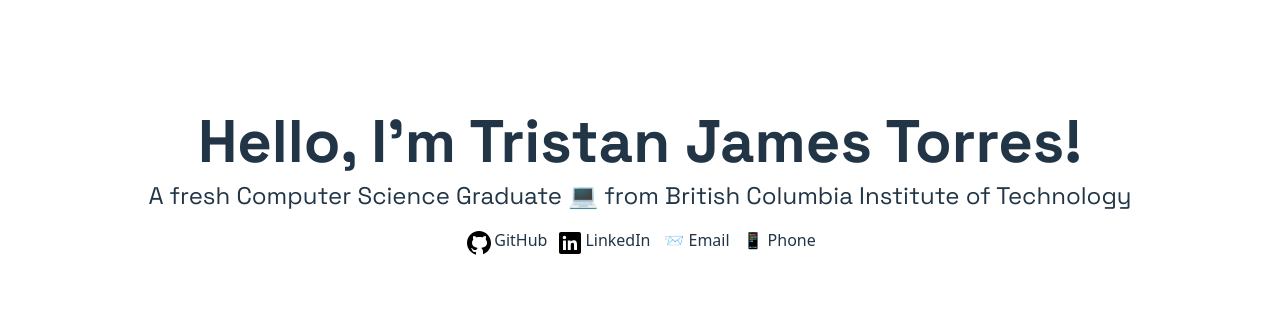
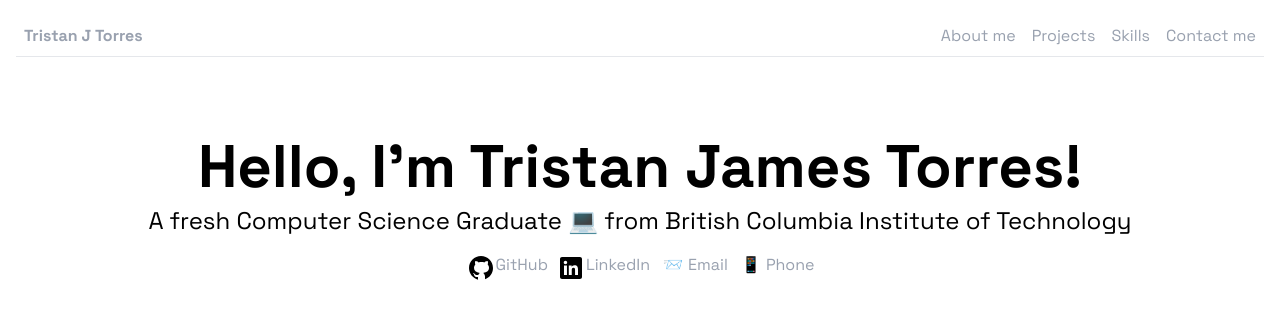
Before and after one commit to Tris002xx/TristanPersonalWebsite, a React (Vite) app: page / in a window 1280 px wide. Shown: the top 318 px of the page. Built offline with nearby package versions, Linux system fonts and the light colour scheme; what tailwindcss-animated would draw is missing.

Commit message:
toggling between pages through nav works

```diff
--- a/components/Header.tsx
+++ b/components/Header.tsx
@@ -1,13 +1,49 @@
-const Header = () => {
+interface HeaderProps {
+  pageChanger: (
+    newPage: "Landing" | "AboutMe" | "Projects" | "Skills" | "ContactMe"
+  ) => void;
+}
+
+const Header = ({ pageChanger }: HeaderProps) => {
   return (
-    <nav>
-      <menu className="flex gap-2 p-2 bg-gray-200 text-black">
-        <span>Tris</span>
-        <span>About me</span>
-        <span>Projects</span>
-        <span>Skills</span>
-        <span>Contact me</span>
-      </menu>
+    <nav className="flex flex-col border-b-1 border-gray-200 p-2 text-black md:flex-row md:justify-between">
+      <h1 className="space-grotesk-h1 text-gray-400 hover:text-black flex">
+        <button onClick={() => pageChanger("Landing")}>Tristan J Torres</button>
+      </h1>
+      <ul className="flex flex-col md:flex-row gap-4">
+        <li>
+          <button
+            onClick={() => pageChanger("AboutMe")}
+            className="space-grotesk-a text-gray-400 hover:text-black flex"
+          >
+            About me
+          </button>
+        </li>
+        <li>
+          <button
+            onClick={() => pageChanger("Projects")}
+            className="space-grotesk-a text-gray-400 hover:text-black flex"
+          >
+            Projects
+          </button>
+        </li>
+        <li>
+          <button
+            onClick={() => pageChanger("Skills")}
+            className="space-grotesk-a text-gray-400 hover:text-black flex"
+          >
+            Skills
+          </button>
+        </li>
+        <li>
+          <button
+            onClick={() => pageChanger("ContactMe")}
+            className="space-grotesk-a text-gray-400 hover:text-black flex"
+          >
+            Contact me
+          </button>
+        </li>
+      </ul>
     </nav>
   );
 };
--- a/components/Landing.tsx
+++ b/components/Landing.tsx
@@ -13,7 +13,10 @@ const Landing = () => {
       </h2>
 
       <nav className="p-2 m-auto flex flex-col gap-2 md:flex-row">
-        <a href="" className="space-grotesk-atext-gray-700 flex">
+        <a
+          href=""
+          className="space-grotesk-a text-gray-400 hover:text-black flex"
+        >
           <svg
             xmlns="http://www.w3.org/2000/svg"
             x="0px"
@@ -26,7 +29,10 @@ const Landing = () => {
           </svg>
           GitHub
         </a>
-        <a href="" className="space-grotesk-atext-gray-700 flex">
+        <a
+          href=""
+          className="space-grotesk-a text-gray-400 hover:text-black flex"
+        >
           <svg
             xmlns="http://www.w3.org/2000/svg"
             x="0px"
@@ -39,11 +45,17 @@ const Landing = () => {
           </svg>
           LinkedIn
         </a>
-        <a href="" className="space-grotesk-atext-gray-700 flex">
+        <a
+          href=""
+          className="space-grotesk-a text-gray-400 hover:text-black flex"
+        >
           <span className="w-[30px]">📨</span>
           Email
         </a>
-        <a href="" className="space-grotesk-atext-gray-700 flex">
+        <a
+          href=""
+          className="space-grotesk-a text-gray-400 hover:text-black flex"
+        >
           <span className="w-[30px]">📱</span>
           Phone
         </a>
--- a/src/App.css
+++ b/src/App.css
@@ -31,7 +31,7 @@
   /* max-width: 1280px; */
   max-width: 100;
   margin: 0 auto;
-  padding: 2rem;
+  padding: 1rem;
   text-align: center;
 }
 
--- a/src/App.tsx
+++ b/src/App.tsx
@@ -1,44 +1,36 @@
-// import { useState } from "react";
+import { useState } from "react";
 import "./App.css";
 import Header from "../components/Header";
+import Landing from "../components/Landing";
 import AboutMe from "../components/AboutMe";
-import Landing from "../components/Landing";
 import Projects from "../components/Projects";
 import Skills from "../components/Skills";
 import ContactMe from "../components/ContactMe";
 
 function App() {
-  // const [count, setCount] = useState(0);
+  const [page, setPage] = useState<
+    "Landing" | "AboutMe" | "Projects" | "Skills" | "ContactMe"
+  >("Landing");
 
+  const togglePage = (
+    newPage: "Landing" | "AboutMe" | "Projects" | "Skills" | "ContactMe"
+  ) => {
+    setPage((prev) => (prev = newPage));
+  };
   return (
     <>
-      {/* <Header></Header> */}
-      <Landing></Landing>
-      {/* <AboutMe></AboutMe>
-      <Projects></Projects>
-      <Skills></Skills>
-      <ContactMe></ContactMe> */}
-
-      {/* <div>
-        <a href="https://vite.dev" target="_blank">
-          <img src={viteLogo} className="logo" alt="Vite logo" />
-        </a>
-        <a href="https://react.dev" target="_blank">
-          <img src={reactLogo} className="logo react" alt="React logo" />
-        </a>
-      </div>
-      <h1>Vite + React</h1>
-      <div className="card">
-        <button onClick={() => setCount((count) => count + 1)}>
-          count is {count}
-        </button>
-        <p>
-          Edit <code>src/App.tsx</code> and save to test HMR
-        </p>
-      </div>
-      <p className="read-the-docs">
-        Click on the Vite and React logos to learn more
-      </p> */}
+      <Header pageChanger={togglePage}></Header>
+      {page == "Landing" ? (
+        <Landing></Landing>
+      ) : page == "AboutMe" ? (
+        <AboutMe></AboutMe>
+      ) : page == "Projects" ? (
+        <Projects></Projects>
+      ) : page == "Skills" ? (
+        <Skills></Skills>
+      ) : (
+        <ContactMe></ContactMe>
+      )}
     </>
   );
 }
--- a/src/index.css
+++ b/src/index.css
@@ -18,9 +18,10 @@
   color: #646cff;
   text-decoration: inherit;
 } */
-a:hover {
+
+/* a:hover {
   color: #535bf2;
-}
+} */
 
 /* body {
   margin: 0;
@@ -40,7 +41,7 @@ a:hover {
   line-height: 1.1;
 } */
 
-button {
+/* button {
   border-radius: 8px;
   border: 1px solid transparent;
   padding: 0.6em 1.2em;
@@ -74,4 +75,4 @@ button:focus-visible {
   button {
     background-color: #f9f9f9;
   }
-}
+} */
```
